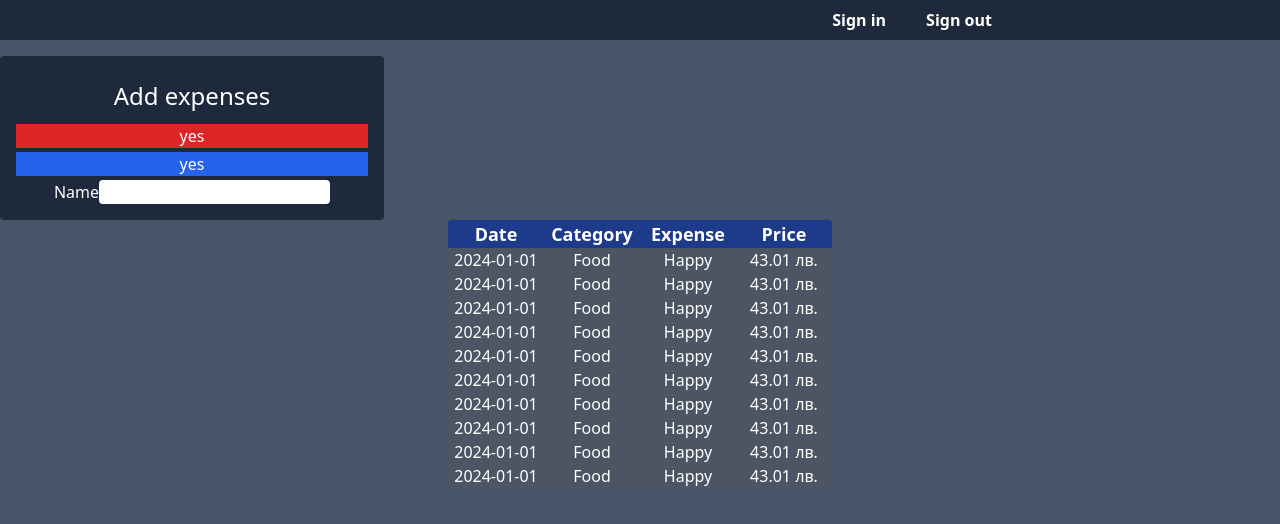
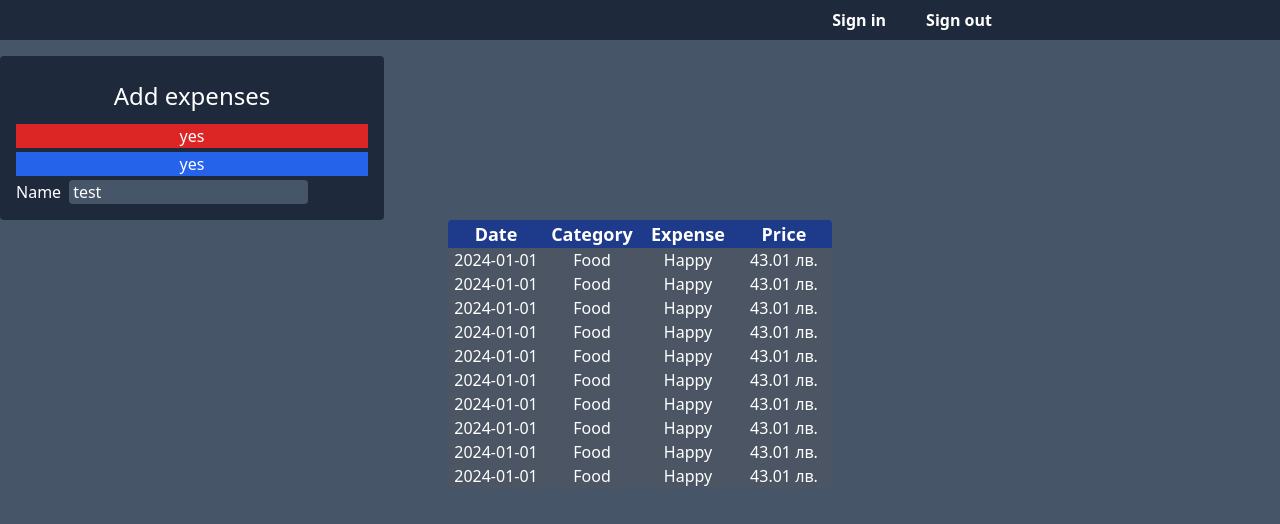
Before and after one commit to lozanov95/expense-tracker, a React (Vite) app in the folder frontend/: page / in a window 1280 px wide. Shown: the top 524 px of the page. Built offline with nearby package versions, Linux system fonts and the light colour scheme.

Commit message:
extracted the input

```diff
--- a/frontend/src/components/input.tsx
+++ b/frontend/src/components/input.tsx
@@ -1,13 +1,28 @@
-export type InputWithLabelProps = {
+export type InputProps = {
+    value: string
+    type?: string
+}
+
+export type InputWithLabelProps = InputProps & {
     label: string
-    value: string
 }
 
 export function InputWithLabel({ label, value }: InputWithLabelProps) {
 
     return (
-        <label className=""> {label}
-            <input className="rounded" value={value} />
+        <label className="flex gap-2"> {label}
+            <Input value={value} />
         </label>
     )
 }
+
+export function Input({ value, type }: InputProps) {
+
+    return (
+        <input
+            className="rounded bg-slate-600 px-1"
+            value={value}
+            type={type}
+        />
+    )
+}
```
